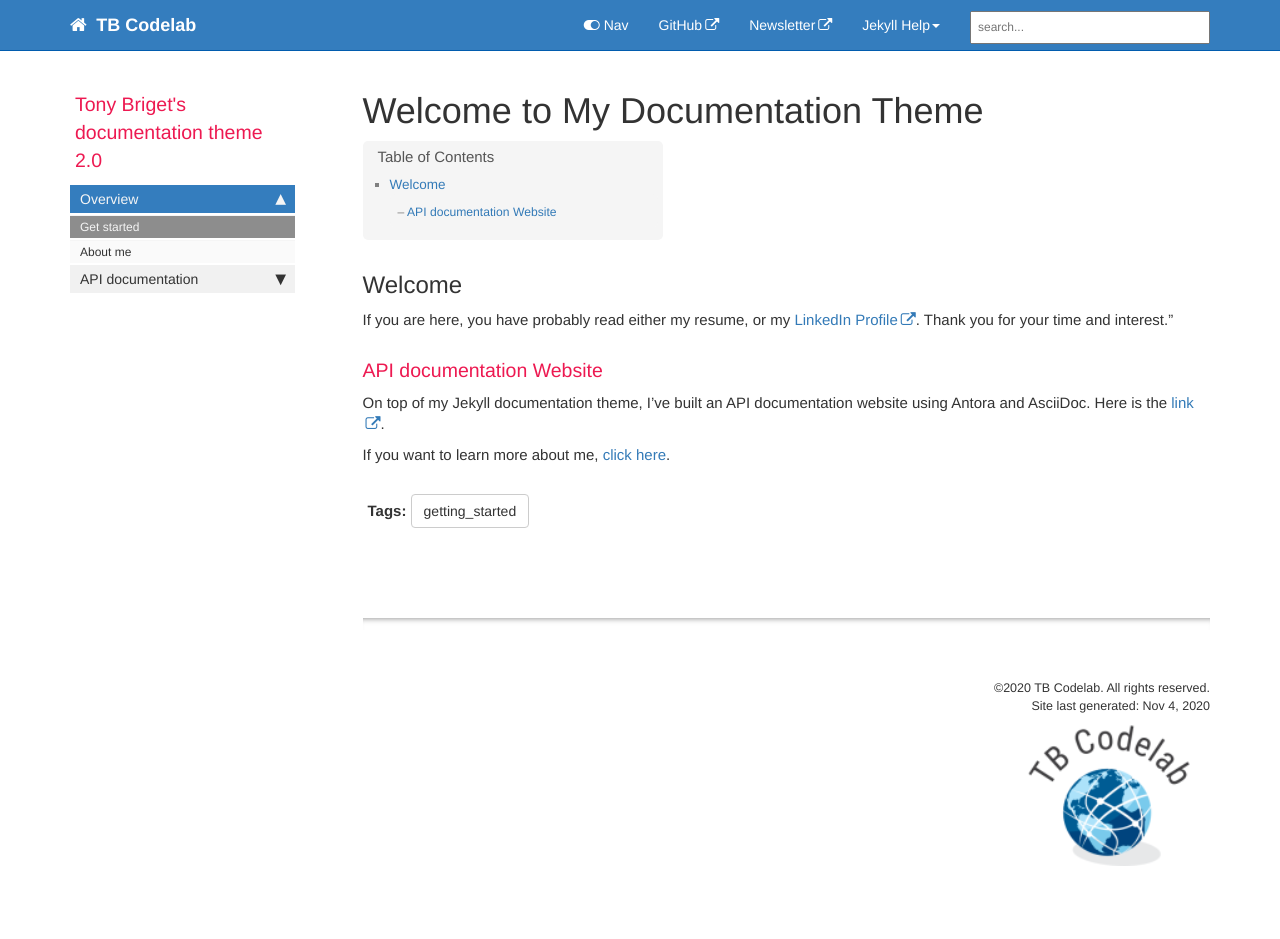
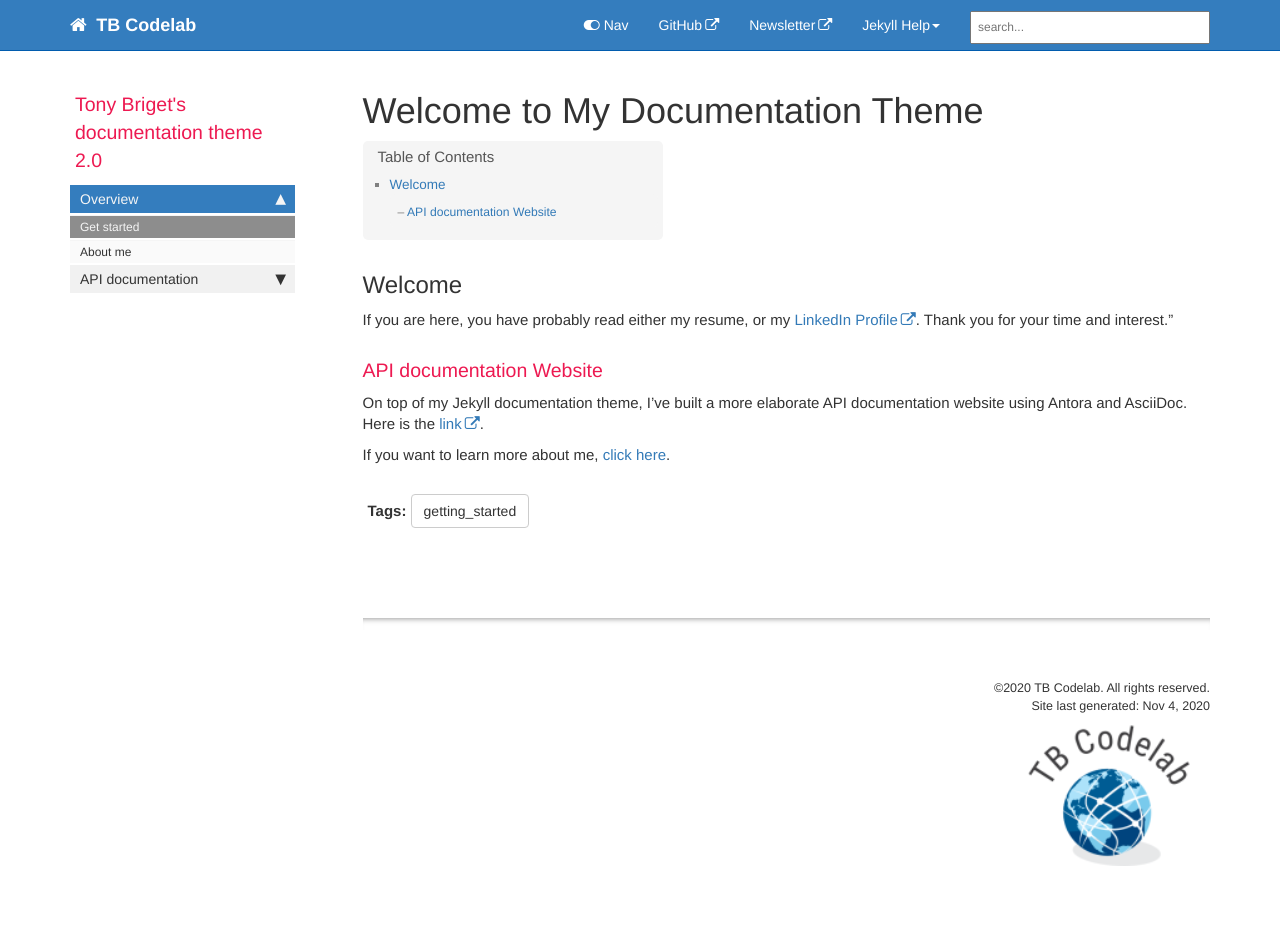
Before and after one commit to TonyBgithub/mydoctheme, a Jekyll site: the page built from index.md, in a window 1280 px wide. Built offline with Jekyll 4.4.1, drawn with Linux system fonts in a browser that asks for light colours; comment, search, counter and statistics services are not loaded.

Commit message:
Update index.md

```diff
--- a/index.md
+++ b/index.md
@@ -11,7 +11,7 @@ permalink: index.html
 If you are here, you have probably read either my resume, or my <a alt='LinkedIn profile' href='https://www.linkedin.com/in/tony-briget-52640017a/?originalSubdomain=fr'>LinkedIn Profile</a>. Thank you for your time and interest."
 
 ### API documentation Website
-On top of my Jekyll documentation theme, I've built an API documentation website using Antora and AsciiDoc. Here is the [link](https://tb-apidocs.netlify.app/apidocs/1.0/).
+On top of my Jekyll documentation theme, I've built a more elaborate API documentation website using Antora and AsciiDoc. Here is the [link](https://tb-apidocs.netlify.app/apidocs/1.0/).
 
 If you want to learn more about me, [click here][mydoc_about].
 
```
